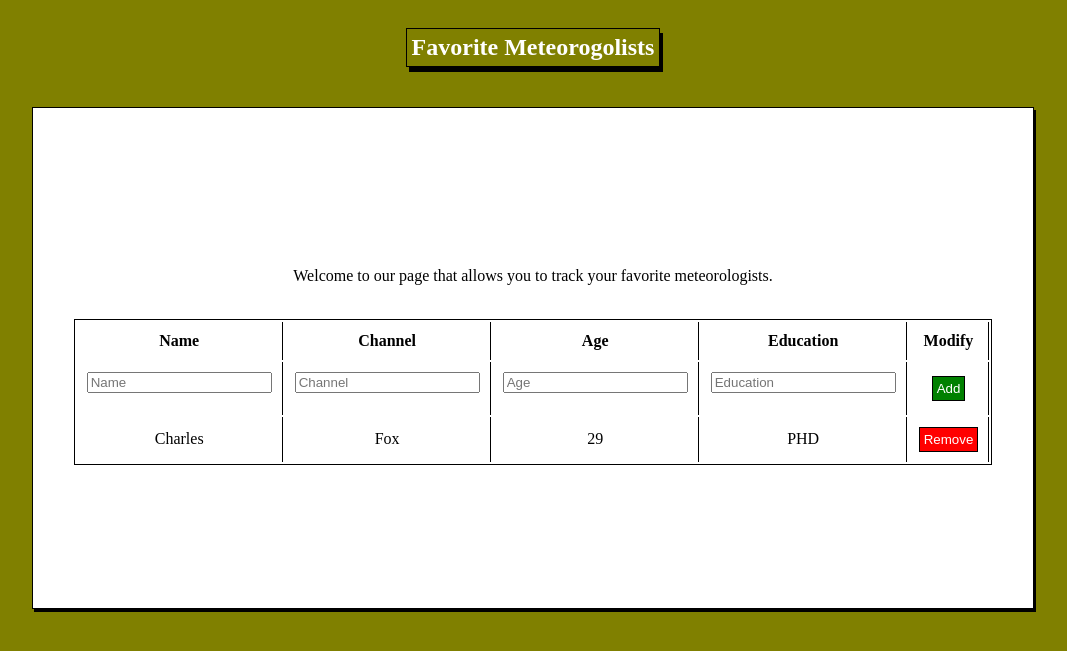
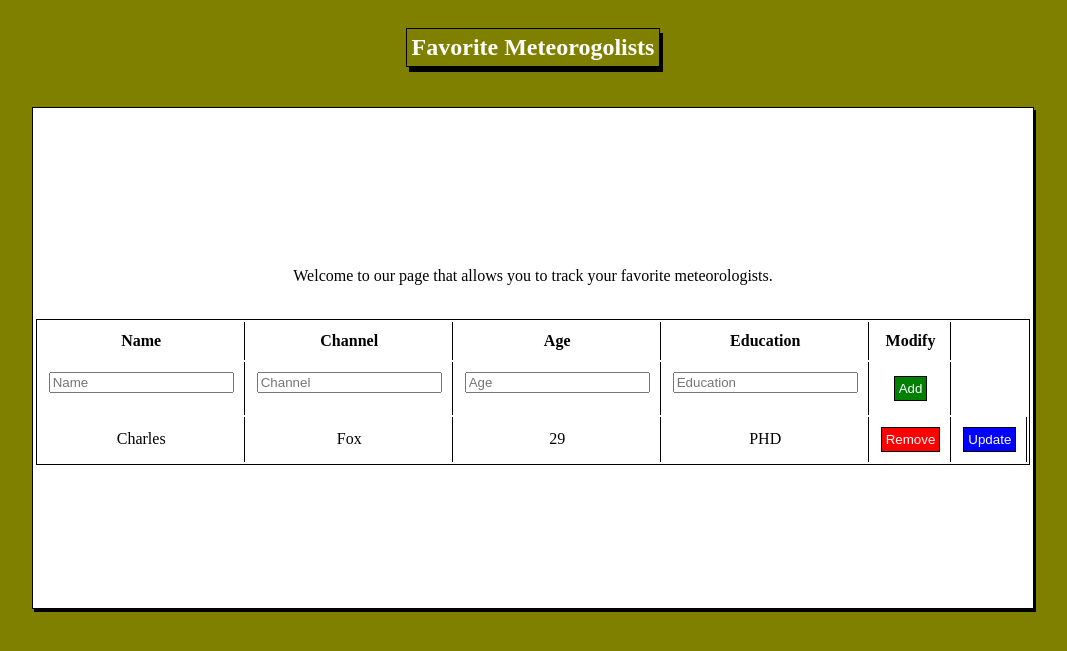
Before and after one commit to orakinahmed/weatherApp, a Flask app: page /weather/team in a window 1280 px wide. Shown: the top 651 px of the page, without its empty margins (107-1174 px from the left). Run offline with Flask 2, Linux system fonts and the light colour scheme.

Commit message:
weather update

```diff
--- a/static/css/weatherMan.css
+++ b/static/css/weatherMan.css
@@ -75,6 +75,14 @@ input:hover {
     padding: 4px;
 }
 
+.updateBtn {
+    border: 1px solid black;
+    background: blue;
+    color: white;
+    padding: 4px;
+
+}
+
 .modifyBtns:hover {
     border-width: 3px;
     cursor: pointer;
--- a/templates/weatherMan.html
+++ b/templates/weatherMan.html
@@ -52,6 +52,9 @@
                 <td>
                     <button class="removeBtn modifyBtns">Remove</button>
                 </td>
+                <td>
+                    <button class="updateBtn modifyBtns">Update</button>
+                </td>
             </tr>
         </table>
 
```
Also changed, not shown: static/js/weatherMan.js (+63 -7 lines).
